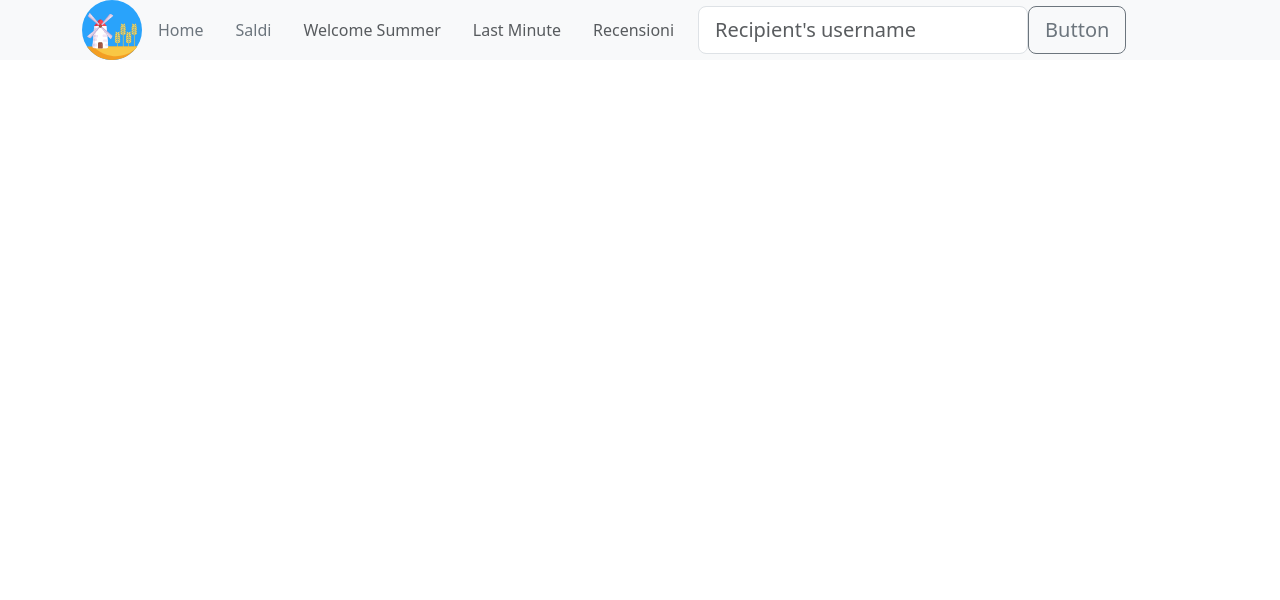
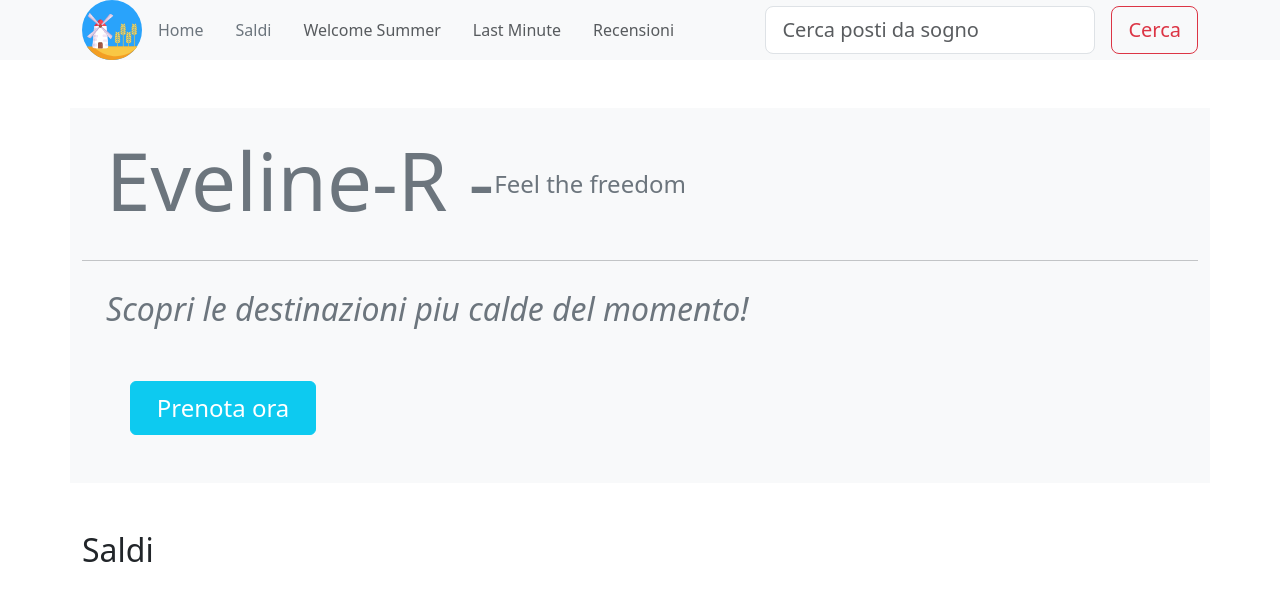
Before and after one commit to Cecchy2/S6L2, a plain HTML site: page index.html in a window 1280 px wide. Drawn offline with nearby package versions, Linux system fonts and the light colour scheme.

Commit message:
finita navbar e primo container con titolo

```diff
--- a/index.html
+++ b/index.html
@@ -34,19 +34,40 @@
                 <a class="nav-link disabled" aria-disabled="true">Recensioni</a>
               </li>
             </ul>
-            <div class="input-group-lg d-flex m-start-auto ms-2">
+            <div class="input-group-lg d-flex ms-auto">
               <input
                 type="text"
                 class="form-control"
-                placeholder="Recipient's username"
+                placeholder="Cerca posti da sogno"
                 aria-label="Recipient's username"
                 aria-describedby="button-addon2"
               />
-              <button class="btn btn-outline-secondary" type="button" id="button-addon2">Button</button>
+              <button class="btn btn-outline-danger ms-3" type="button" id="button-addon2">Cerca</button>
             </div>
           </div>
         </div>
       </div>
+    </div>
+    <div class="container bg-light mt-5">
+      <div class="row">
+        <div class="col">
+          <div>
+            <div class="d-flex align-items-center m-4">
+              <h1 class="fw-lighter text-secondary display-1">Eveline-R -</h1>
+              <p class="fs-4 fw-lighter text-secondary m-0">Feel the freedom</p>
+            </div>
+
+            <hr />
+            <p class="fs-2 fst-italic m-4 fw-light text-secondary">Scopri le destinazioni piu calde del momento!</p>
+            <div class="d-grid gap-2 col-2 m-5">
+              <button class="btn btn-info p-2 text-white fs-4" type="button">Prenota ora</button>
+            </div>
+          </div>
+        </div>
+      </div>
+    </div>
+    <div class="container">
+      <h2 class="mt-5">Saldi</h2>
     </div>
     <script
       src="https://cdn.jsdelivr.net/npm/bootstrap@5.3.3/dist/js/bootstrap.bundle.min.js"
```
